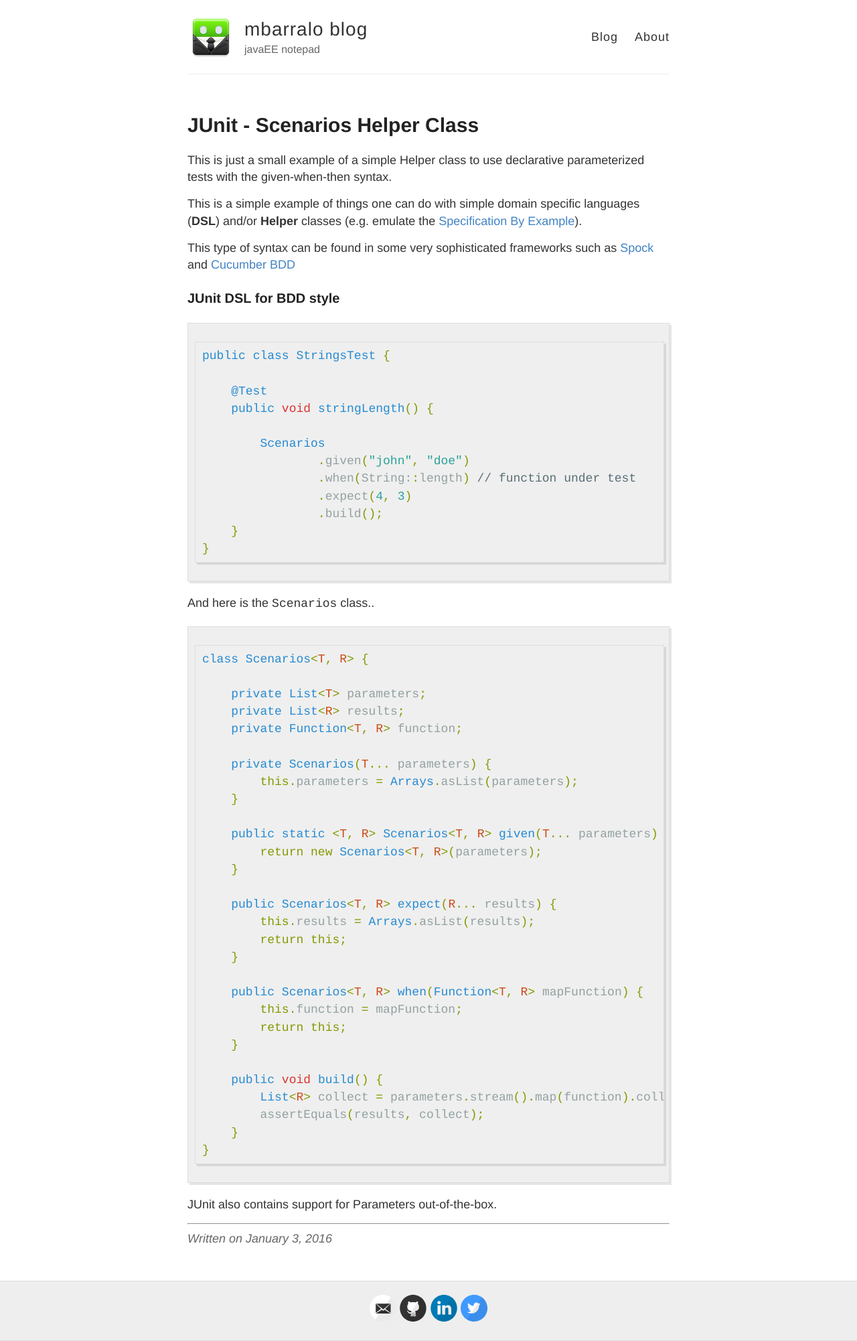
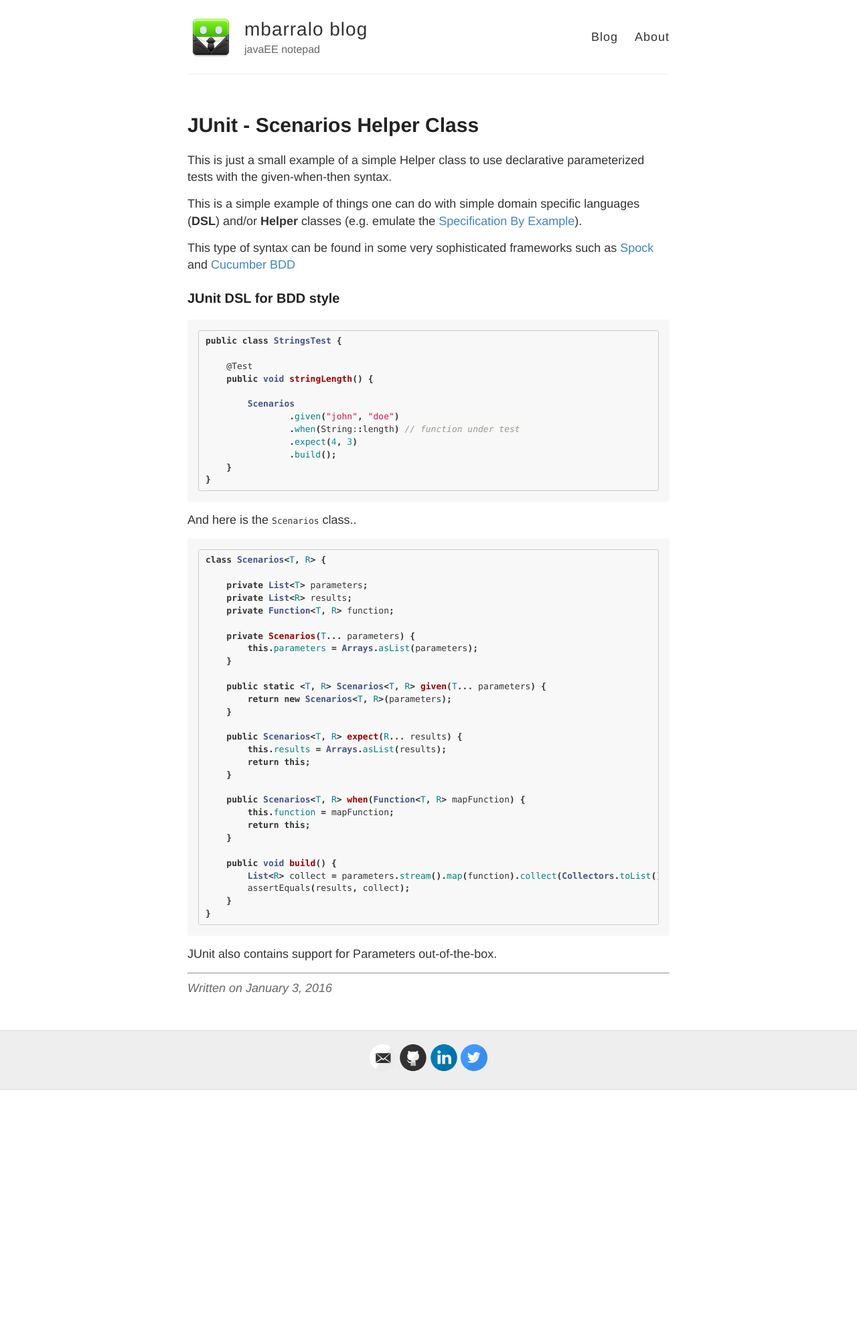
Before and after one commit to mbarralo/mbarralo.github.io, a Jekyll site: the page built from _posts/2016-1-3-Junit-Parameters-DSL.md, in a window 1280 px wide. Shown: the whole page at 67% size. Built offline with Jekyll 4.4.1, drawn with Linux system fonts in a browser that asks for light colours; comment, search, counter and statistics services are not loaded; after the commit the page ends 1627 px from its top, so only the background shows below that.

Commit message:
date to post added

```diff
--- a/_sass/_highlights.scss
+++ b/_sass/_highlights.scss
@@ -1,84 +1,77 @@
 
 .highlight {
-  background-color: #efefef;
-  padding: 7px 7px 7px 10px;
-  border: 1px solid #ddd;
-  -moz-box-shadow: 3px 3px rgba(0,0,0,0.1);
-  -webkit-box-shadow: 3px 3px rgba(0,0,0,0.1);
-  box-shadow: 3px 3px rgba(0,0,0,0.1);
-  margin: 20px 0 20px 0;
-  overflow: scroll;
+     padding: 16px;
+    overflow: auto;
+    font-size: 85%;
+    line-height: 1.45;
+    background-color: #f7f7f7;
+    border-radius: 3px;
 }
 
 code {
-  font-family:'Bitstream Vera Sans Mono','Courier', monospace;
+    font: 13px Consolas, "Liberation Mono", Menlo, Courier, monospace;
 }
 
-.highlight .c { color: #586E75 } /* Comment */
-.highlight .err { color: #93A1A1 } /* Error */
-.highlight .g { color: #93A1A1 } /* Generic */
-.highlight .k { color: #859900 } /* Keyword */
-.highlight .l { color: #93A1A1 } /* Literal */
-.highlight .n { color: #93A1A1 } /* Name */
-.highlight .o { color: #859900 } /* Operator */
-.highlight .x { color: #CB4B16 } /* Other */
-.highlight .p { color: #93A1A1 } /* Punctuation */
-.highlight .cm { color: #586E75 } /* Comment.Multiline */
-.highlight .cp { color: #859900 } /* Comment.Preproc */
-.highlight .c1 { color: #586E75 } /* Comment.Single */
-.highlight .cs { color: #859900 } /* Comment.Special */
-.highlight .gd { color: #2AA198 } /* Generic.Deleted */
-.highlight .ge { color: #93A1A1; font-style: italic } /* Generic.Emph */
-.highlight .gr { color: #DC322F } /* Generic.Error */
-.highlight .gh { color: #CB4B16 } /* Generic.Heading */
-.highlight .gi { color: #859900 } /* Generic.Inserted */
-.highlight .go { color: #93A1A1 } /* Generic.Output */
-.highlight .gp { color: #93A1A1 } /* Generic.Prompt */
-.highlight .gs { color: #93A1A1; font-weight: bold } /* Generic.Strong */
-.highlight .gu { color: #CB4B16 } /* Generic.Subheading */
-.highlight .gt { color: #93A1A1 } /* Generic.Traceback */
-.highlight .kc { color: #CB4B16 } /* Keyword.Constant */
-.highlight .kd { color: #268BD2 } /* Keyword.Declaration */
-.highlight .kn { color: #859900 } /* Keyword.Namespace */
-.highlight .kp { color: #859900 } /* Keyword.Pseudo */
-.highlight .kr { color: #268BD2 } /* Keyword.Reserved */
-.highlight .kt { color: #DC322F } /* Keyword.Type */
-.highlight .ld { color: #93A1A1 } /* Literal.Date */
-.highlight .m { color: #2AA198 } /* Literal.Number */
-.highlight .s { color: #2AA198 } /* Literal.String */
-.highlight .na { color: #93A1A1 } /* Name.Attribute */
-.highlight .nb { color: #B58900 } /* Name.Builtin */
-.highlight .nc { color: #268BD2 } /* Name.Class */
-.highlight .no { color: #CB4B16 } /* Name.Constant */
-.highlight .nd { color: #268BD2 } /* Name.Decorator */
-.highlight .ni { color: #CB4B16 } /* Name.Entity */
-.highlight .ne { color: #CB4B16 } /* Name.Exception */
-.highlight .nf { color: #268BD2 } /* Name.Function */
-.highlight .nl { color: #93A1A1 } /* Name.Label */
-.highlight .nn { color: #93A1A1 } /* Name.Namespace */
-.highlight .nx { color: #555 } /* Name.Other */
-.highlight .py { color: #93A1A1 } /* Name.Property */
-.highlight .nt { color: #268BD2 } /* Name.Tag */
-.highlight .nv { color: #268BD2 } /* Name.Variable */
-.highlight .ow { color: #859900 } /* Operator.Word */
-.highlight .w { color: #93A1A1 } /* Text.Whitespace */
-.highlight .mf { color: #2AA198 } /* Literal.Number.Float */
-.highlight .mh { color: #2AA198 } /* Literal.Number.Hex */
-.highlight .mi { color: #2AA198 } /* Literal.Number.Integer */
-.highlight .mo { color: #2AA198 } /* Literal.Number.Oct */
-.highlight .sb { color: #586E75 } /* Literal.String.Backtick */
-.highlight .sc { color: #2AA198 } /* Literal.String.Char */
-.highlight .sd { color: #93A1A1 } /* Literal.String.Doc */
-.highlight .s2 { color: #2AA198 } /* Literal.String.Double */
-.highlight .se { color: #CB4B16 } /* Literal.String.Escape */
-.highlight .sh { color: #93A1A1 } /* Literal.String.Heredoc */
-.highlight .si { color: #2AA198 } /* Literal.String.Interpol */
-.highlight .sx { color: #2AA198 } /* Literal.String.Other */
-.highlight .sr { color: #DC322F } /* Literal.String.Regex */
-.highlight .s1 { color: #2AA198 } /* Literal.String.Single */
-.highlight .ss { color: #2AA198 } /* Literal.String.Symbol */
-.highlight .bp { color: #268BD2 } /* Name.Builtin.Pseudo */
-.highlight .vc { color: #268BD2 } /* Name.Variable.Class */
-.highlight .vg { color: #268BD2 } /* Name.Variable.Global */
-.highlight .vi { color: #268BD2 } /* Name.Variable.Instance */
-.highlight .il { color: #2AA198 } /* Literal.Number.Integer.Long */
+.highlight pre, pre, .highlight .hll { background-color: #f8f8f8; border: 1px solid #ccc; padding: 6px 10px; border-radius: 3px; }
+.highlight .c { color: #999988; font-style: italic; }
+.highlight .err { color: #a61717; background-color: #e3d2d2; }
+.highlight .k { font-weight: bold; }
+.highlight .o { font-weight: bold; }
+.highlight .cm { color: #999988; font-style: italic; }
+.highlight .cp { color: #999999; font-weight: bold; }
+.highlight .c1 { color: #999988; font-style: italic; }
+.highlight .cs { color: #999999; font-weight: bold; font-style: italic; }
+.highlight .gd { color: #000000; background-color: #ffdddd; }
+.highlight .gd .x { color: #000000; background-color: #ffaaaa; }
+.highlight .ge { font-style: italic; }
+.highlight .gr { color: #aa0000; }
+.highlight .gh { color: #999999; }
+.highlight .gi { color: #000000; background-color: #ddffdd; }
+.highlight .gi .x { color: #000000; background-color: #aaffaa; }
+.highlight .go { color: #888888; }
+.highlight .gp { color: #555555; }
+.highlight .gs { font-weight: bold; }
+.highlight .gu { color: #800080; font-weight: bold; }
+.highlight .gt { color: #aa0000; }
+.highlight .kc { font-weight: bold; }
+.highlight .kd { font-weight: bold; }
+.highlight .kn { font-weight: bold; }
+.highlight .kp { font-weight: bold; }
+.highlight .kr { font-weight: bold; }
+.highlight .kt { color: #445588; font-weight: bold; }
+.highlight .m { color: #009999; }
+.highlight .s { color: #dd1144; }
+.highlight .n { color: #333333; }
+.highlight .na { color: teal; }
+.highlight .nb { color: #0086b3; }
+.highlight .nc { color: #445588; font-weight: bold; }
+.highlight .no { color: teal; }
+.highlight .ni { color: purple; }
+.highlight .ne { color: #990000; font-weight: bold; }
+.highlight .nf { color: #990000; font-weight: bold; }
+.highlight .nn { color: #555555; }
+.highlight .nt { color: navy; }
+.highlight .nv { color: teal; }
+.highlight .ow { font-weight: bold; }
+.highlight .w { color: #bbbbbb; }
+.highlight .mf { color: #009999; }
+.highlight .mh { color: #009999; }
+.highlight .mi { color: #009999; }
+.highlight .mo { color: #009999; }
+.highlight .sb { color: #dd1144; }
+.highlight .sc { color: #dd1144; }
+.highlight .sd { color: #dd1144; }
+.highlight .s2 { color: #dd1144; }
+.highlight .se { color: #dd1144; }
+.highlight .sh { color: #dd1144; }
+.highlight .si { color: #dd1144; }
+.highlight .sx { color: #dd1144; }
+.highlight .sr { color: #009926; }
+.highlight .s1 { color: #dd1144; }
+.highlight .ss { color: #990073; }
+.highlight .bp { color: #999999; }
+.highlight .vc { color: teal; }
+.highlight .vg { color: teal; }
+.highlight .vi { color: teal; }
+.highlight .il { color: #009999; }
+.highlight .gc { color: #999; background-color: #EAF2F5; }
```
